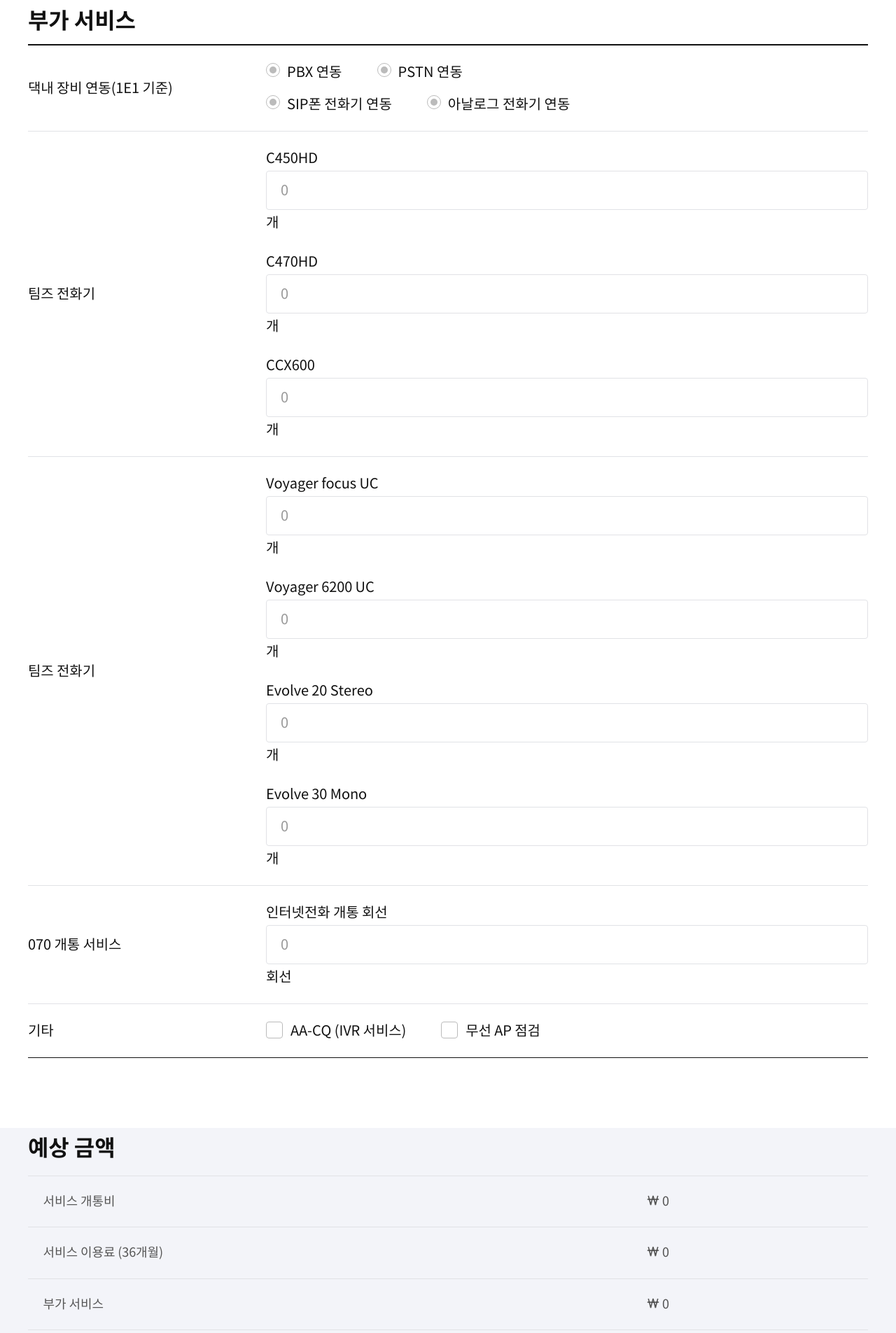
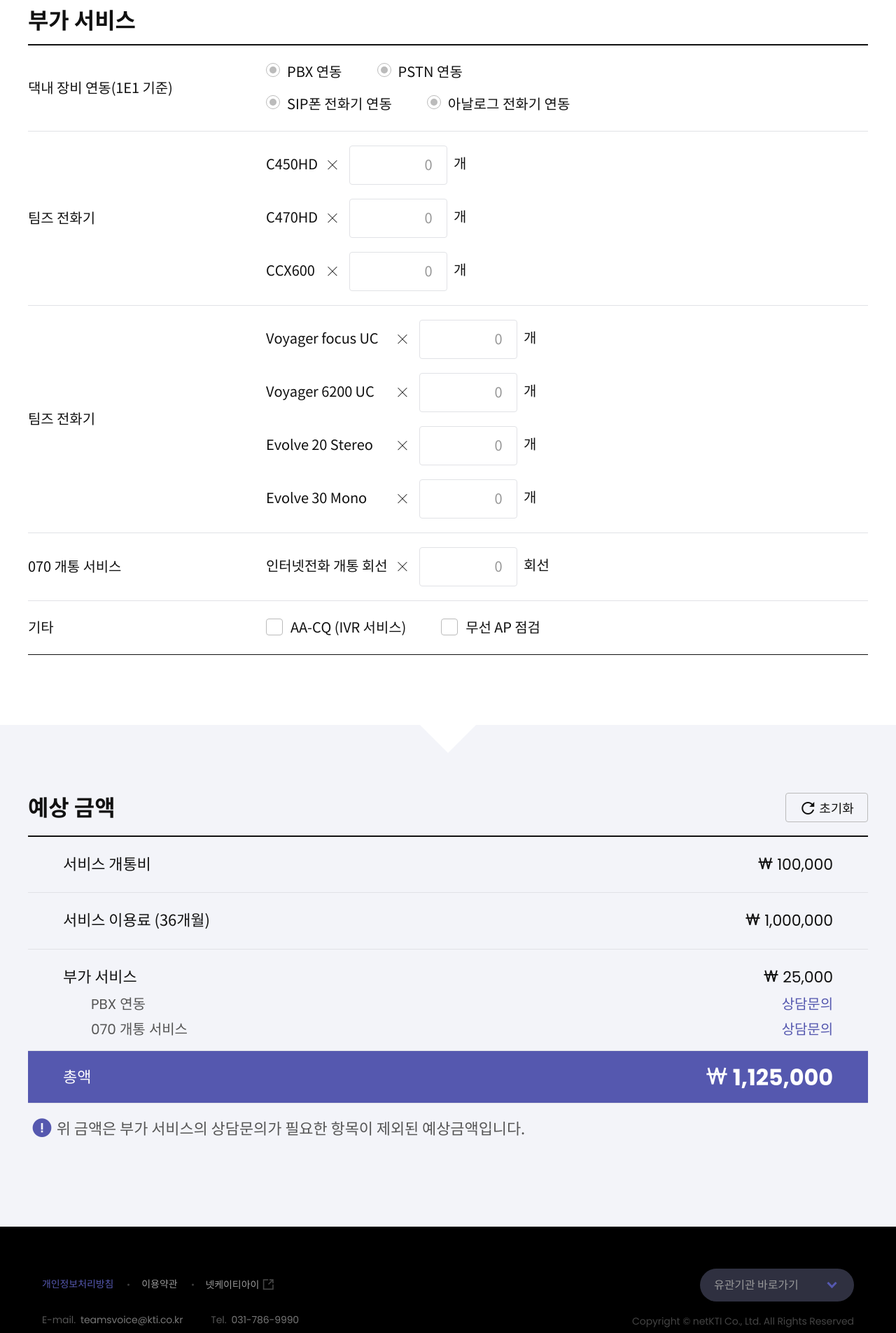
Before and after one commit to toriuri/Teamvoice, a PHP site: page /guide/application-calc.php in a window 1280 px wide. Shown: the part 1068-2973 px from the top of the page at 70% size. Run offline with PHP 8.4, Linux system fonts and the light colour scheme; some libraries are stand-ins or nearby versions.

Commit message:
청약서 금액 계산기 구조 변경

```diff
--- a/guide/application-calc.php
+++ b/guide/application-calc.php
@@ -112,15 +112,21 @@
 									<ul class="input-list ver type1">
 										<li>
 											<label for="C450HD">C450HD</label>
+											<div>
 												<input type="text" id="C450HD" class="tv-input" placeholder="0"> 개
+											</div>
 										</li>
 										<li>
 											<label for="C470HD">C470HD</label>
+											<div>
 												<input type="text" id="C470HD" class="tv-input" placeholder="0"> 개
+											</div>
 										</li>
 										<li>
 											<label for="CCX600">CCX600</label>
+											<div>
 												<input type="text" id="CCX600" class="tv-input" placeholder="0"> 개
+											</div>
 										</li>
 									</ul>
 								</td>
@@ -134,19 +140,27 @@
 									<ul class="input-list ver type2">
 										<li>
 											<label for="V-focus">Voyager focus UC</label>
+											<div>
 												<input type="text" id="V-focus" class="tv-input" placeholder="0"> 개
+											</div>
 										</li>
 										<li>
 											<label for="V-6200">Voyager 6200 UC</label>
+											<div>
 												<input type="text" id="V-6200" class="tv-input" placeholder="0"> 개
+											</div>
 										</li>
 										<li>
 											<label for="E-20-S">Evolve 20 Stereo</label>
+											<div>
 												<input type="text" id="E-20-S" class="tv-input" placeholder="0"> 개
+											</div>
 										</li>
 										<li>
 											<label for="E-30-M">Evolve 30 Mono</label>
+											<div>
 												<input type="text" id="E-30-M" class="tv-input" placeholder="0"> 개
+											</div>
 										</li>
 									</ul>
 								</td>
@@ -160,7 +174,9 @@
 									<ul class="input-list ver type2">
 										<li>
 											<label for="i-phone">인터넷전화 개통 회선</label>
+											<div>
 												<input type="text" id="i-phone" class="tv-input" placeholder="0"> 회선
+											</div>
 										</li>
 									</ul>
 								</td>
@@ -191,10 +207,12 @@
 			</div>
 		</section>
 
-		<section class="section total-box">
+		<section class="section total-box-wrap">
 			<div class="container">
+				<div class="total-box">
 
 					<h2 class="section-title">예상 금액</h2>
+					<button type="button" class="btn btn--lgray btn-table-top"><i class="xi-refresh"></i> 초기화</button>
 
 					<table border="1" cellspacing="0" cellpadding="0" class="table total">
 						<caption>예상 금액 계산표</caption>
@@ -206,7 +224,8 @@
 						<tr>
 							<th scope="row">총액</th>
 							<td>
-							<i class="xi-won"></i> 0
+								<i class="xi-won"></i>
+								1,125,000
 							</td>
 						</tr>
 						</tfoot>
@@ -217,7 +236,8 @@
 								서비스 개통비
 							</th>
 							<td>
-							<i class="xi-won"></i> 0
+								<i class="xi-won"></i>
+								100,000
 							</td>
 						</tr>
 
@@ -226,7 +246,8 @@
 								서비스 이용료 (36개월)
 							</th>
 							<td>
-							<i class="xi-won"></i> 0
+								<i class="xi-won"></i>
+								1,000,000
 							</td>
 						</tr>
 
@@ -235,7 +256,8 @@
 								부가 서비스
 							</th>
 							<td>
-							<i class="xi-won"></i> 0
+								<i class="xi-won"></i>
+								25,000
 							</td>
 						</tr>
 
@@ -255,6 +277,7 @@
 					<p><i class="xi-error"></i> 위 금액은 부가 서비스의 상담문의가 필요한 항목이 제외된 예상금액입니다.</p>
 
 				</div>
+			</div>
 		</section>
 
 	</article>
```
Lines whose indentation alone changed are shown as unchanged.
